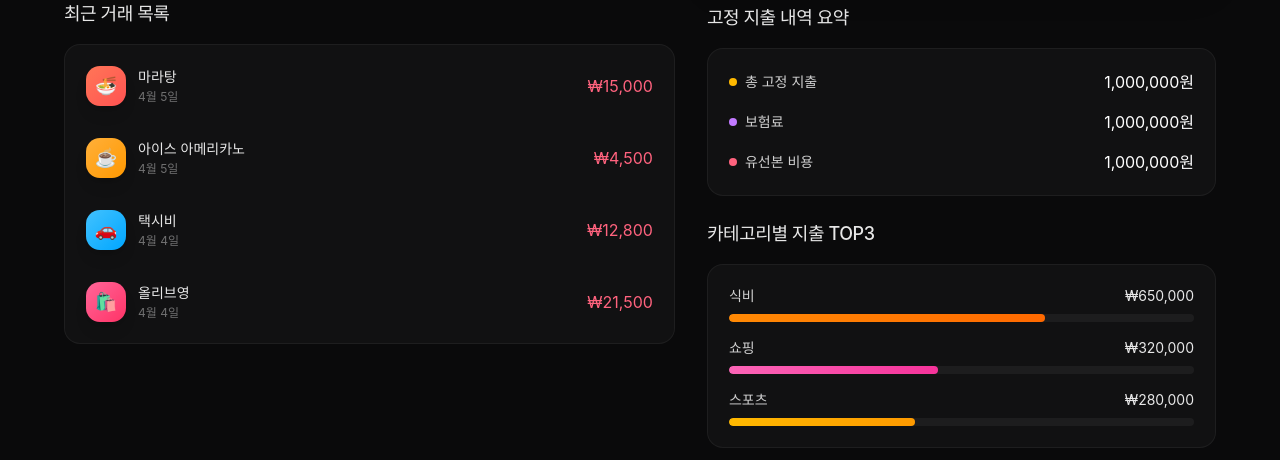
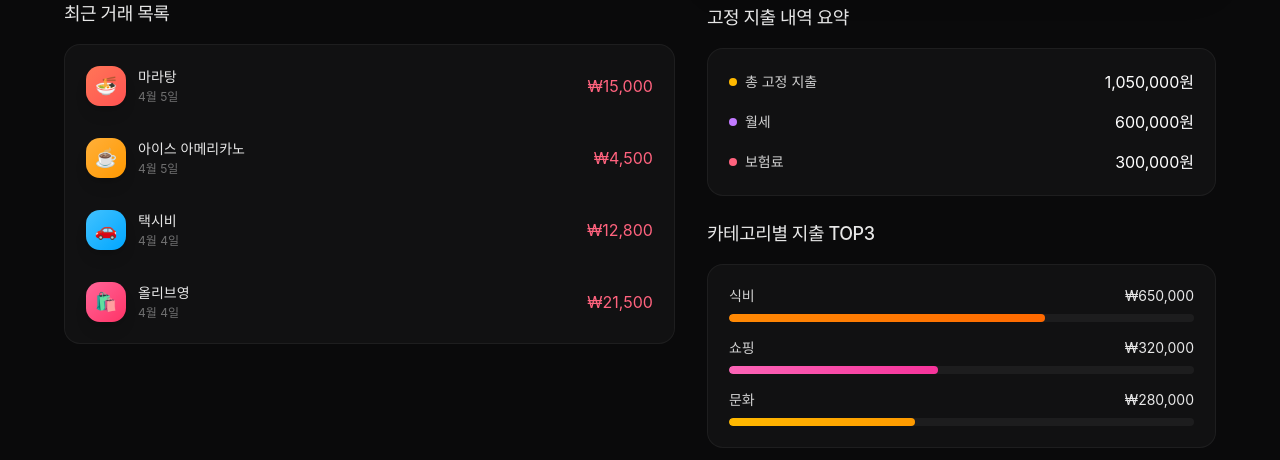
Before and after one commit to kb-7th-household-account-book/vue-account-book, a Vue app: page / in a window 1280 px wide. Shown: the part 1179-1639 px from the top of the page. Built offline with nearby package versions, Linux system fonts and the light colour scheme; a web font is replaced by a local one.

Commit message:
[Fix]홈페이지 데이터 구조 및화살표 수정

```diff
--- a/src/components/home/CategoryTop3.vue
+++ b/src/components/home/CategoryTop3.vue
@@ -1,9 +1,35 @@
 <script setup>
-const categoryItems = [
-  { id: 1, label: '식비', amount: '₩650,000', percent: 68, type: 'food' },
-  { id: 2, label: '쇼핑', amount: '₩320,000', percent: 45, type: 'shopping' },
-  { id: 3, label: '스포츠', amount: '₩280,000', percent: 40, type: 'sports' },
+import { computed } from 'vue';
+
+// db.json 구조에 맞춘 최소 카테고리 데이터
+const categories = [
+  { id: 1, name: 'FOOD', label: '식비', icon: '🍜', color: '#FF7F50' },
+  { id: 4, name: 'SHOPPING', label: '쇼핑', icon: '🛍️', color: '#FF69B4' },
+  { id: 5, name: 'CULTURE', label: '문화', icon: '🎬', color: '#DA70D6' },
 ];
+
+// 더미 데이터 유지
+const rawItems = [
+  { id: 1, name: 'FOOD', amount: '₩650,000', percent: 68 },
+  { id: 2, name: 'SHOPPING', amount: '₩320,000', percent: 45 },
+  { id: 3, name: 'CULTURE', amount: '₩280,000', percent: 40 },
+];
+
+const categoryItems = computed(() => {
+  return rawItems.map((item, index) => {
+    const category = categories.find((c) => c.name === item.name);
+
+    let fillClass = 'category-item__fill--culture';
+    if (index === 0) fillClass = 'category-item__fill--food';
+    if (index === 1) fillClass = 'category-item__fill--shopping';
+
+    return {
+      ...item,
+      label: category?.label ?? item.name,
+      fillClass,
+    };
+  });
+});
 </script>
 
 <template>
@@ -20,7 +46,7 @@ const categoryItems = [
         <div class="category-item__track">
           <div
             class="category-item__fill"
-            :class="`category-item__fill--${item.type}`"
+            :class="item.fillClass"
             :style="{ width: `${item.percent}%` }"
           ></div>
         </div>
@@ -103,7 +129,7 @@ const categoryItems = [
   background: linear-gradient(90deg, #fb64b6 0%, #f6339a 100%);
 }
 
-.category-item__fill--sports {
+.category-item__fill--culture {
   background: linear-gradient(90deg, #ffb900 0%, #fe9a00 100%);
 }
 </style>
--- a/src/components/home/FixedExpenseSummary.vue
+++ b/src/components/home/FixedExpenseSummary.vue
@@ -1,8 +1,38 @@
 <script setup>
+const fixedDetail = {
+  month: 4,
+  total_fixed_expense: 1050000,
+  items: [
+    { id: 1, name: '월세', expense: 600000 },
+    { id: 2, name: '보험료', expense: 300000 },
+    { id: 3, name: '통신비', expense: 100000 },
+    { id: 4, name: 'OTT 구독료', expense: 50000 },
+  ],
+};
+
+const formatAmount = (amount) => `${amount.toLocaleString()}원`;
+
+const topTwoItems = [...fixedDetail.items].sort((a, b) => b.expense - a.expense).slice(0, 2);
+
 const fixedExpenses = [
-  { id: 1, label: '총 고정 지출', amount: '1,000,000원', color: 'yellow' },
-  { id: 2, label: '보험료', amount: '1,000,000원', color: 'purple' },
-  { id: 3, label: '유선본 비용', amount: '1,000,000원', color: 'pink' },
+  {
+    id: 'total',
+    label: '총 고정 지출',
+    amount: formatAmount(fixedDetail.total_fixed_expense),
+    color: 'yellow',
+  },
+  {
+    id: topTwoItems[0]?.id ?? 1,
+    label: topTwoItems[0]?.name ?? '-',
+    amount: formatAmount(topTwoItems[0]?.expense ?? 0),
+    color: 'purple',
+  },
+  {
+    id: topTwoItems[1]?.id ?? 2,
+    label: topTwoItems[1]?.name ?? '-',
+    amount: formatAmount(topTwoItems[1]?.expense ?? 0),
+    color: 'pink',
+  },
 ];
 </script>
 
--- a/src/components/home/MonthlySummary.vue
+++ b/src/components/home/MonthlySummary.vue
@@ -54,7 +54,7 @@ const formatProfit = (value) => {
           xmlns="http://www.w3.org/2000/svg"
         >
           <path
-            d="M2 2L10 10L18 2"
+            :d="currentPage === 0 ? 'M2 2L10 10L18 2' : 'M2 10L10 2L18 10'"
             stroke="currentColor"
             stroke-width="2.2"
             stroke-linecap="round"
--- a/src/components/home/QuickExpenseAdd.vue
+++ b/src/components/home/QuickExpenseAdd.vue
@@ -138,7 +138,11 @@ const saveExpense = () => {
           <div class="field-block">
             <label class="field-label">메모 제목</label>
 
-            <textarea v-model="form.memo" class="memo-input" placeholder="메모 제목을 입력하세요" />
+            <textarea
+              v-model="form.memo"
+              class="memo-input"
+              placeholder="메모 제목을 입력하세요(예: 스타벅스)"
+            />
           </div>
 
           <button class="save-button" @click="saveExpense" type="button">저장 ✓</button>
@@ -185,7 +189,7 @@ const saveExpense = () => {
   border-radius: 24px;
   overflow: hidden;
   box-shadow: 0 24px 60px rgba(0, 0, 0, 0.45);
-  transform: scale(0.8);
+  transform: scale(0.9);
   transform-origin: center;
 }
 
```
